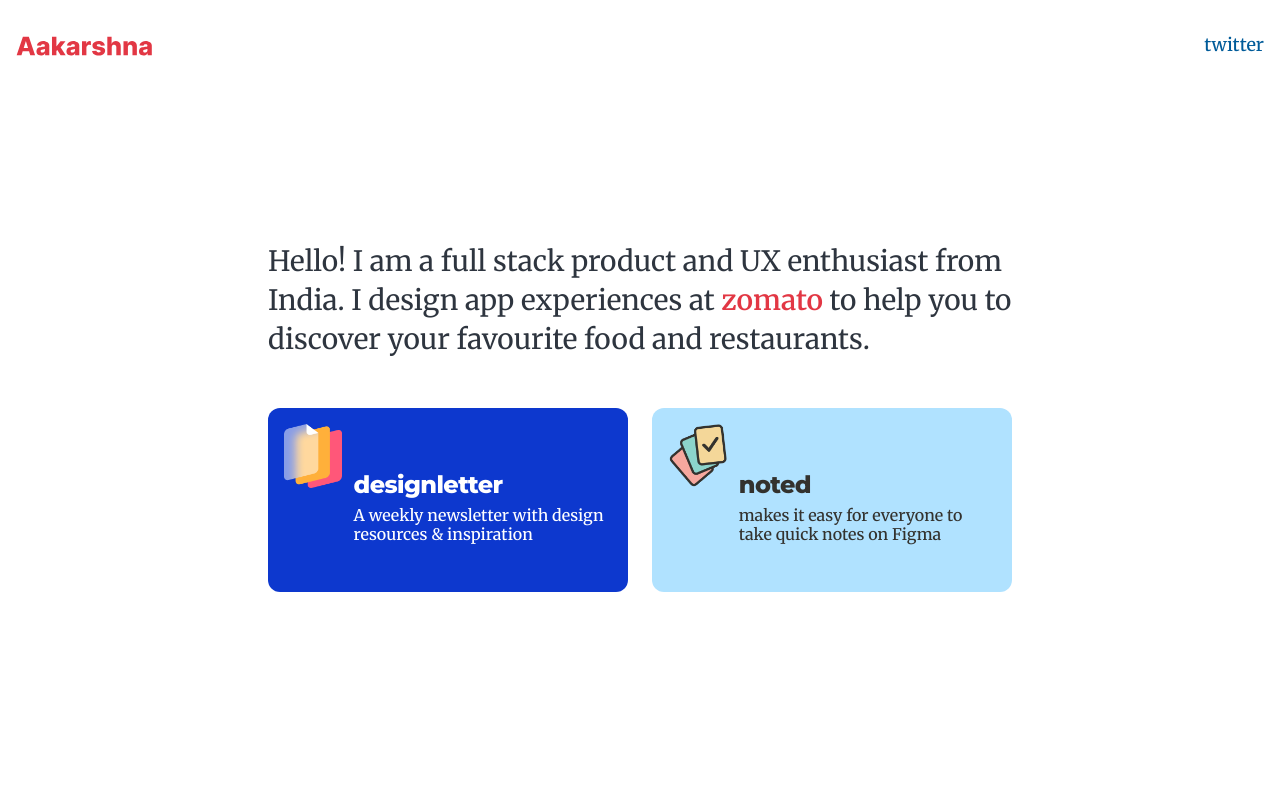
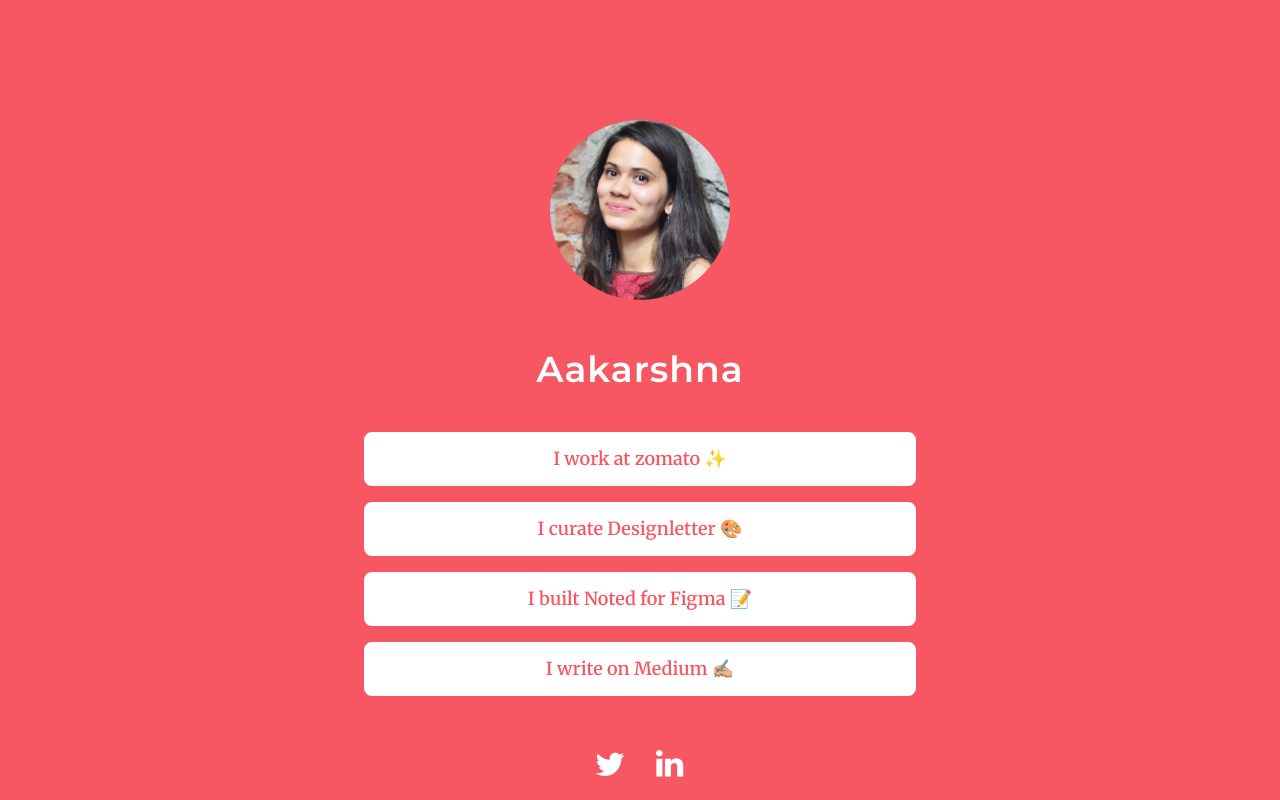
Before and after one commit to Aakarshna/aakarshna.github.io, a Gatsby site: page / in a window 1280 px wide. Built offline with nearby package versions, Linux system fonts and the light colour scheme; Gatsby itself is replaced by a stand-in of ours.

Commit message:
new layout done

```diff
--- a/src/components/layout.scss
+++ b/src/components/layout.scss
@@ -46,7 +46,7 @@ table {
 html,  body{
   font-family: 'Inter', sans-serif;
   font-weight: 400;
-  background: #FFFFFF;
+  background: #F65763;
 }
 
 // Variables
@@ -55,7 +55,7 @@ $white: #ffffff;
 $grey: #F1EDE9;
 $blue: #A2FBF4;
 $light-grey: #353639;
-$red: #e23744;
+$red: #F65763;
 // Breakpoints
 $mobile-landscape: 30rem; // 480px
 $tablet: 40rem; // 640px
@@ -65,14 +65,14 @@ $widescreen: 71.25rem; // 1140px
 
 a{
   text-decoration: none;
-  color: $red;
+  color: $white;
   font-weight: 500;
 }
 
 
 // Basic layout
 .container{
-  max-width: 1440px;
+  max-width: 600px;
   margin: 0 auto;
   @media (max-width: $tablet-wide){
       width: 100%;
@@ -100,93 +100,65 @@ a{
   }
 }
 
-.info{
-  .ak-info{
-    max-width: 800px;
-    margin: 0 auto;
-    padding: 16px;
+.main-wrap{
+  text-align: center;
+  margin-top: 120px;
+  @media (max-width: $mobile-landscape){
+      margin-top: 100px;
   }
-  .bio{
-    margin-top: 120px;
-    margin-bottom: 24px;
+  .my-img{
+    img{
+      height: 180px;
+      border-radius: 90px;
+    }
+    margin-bottom: 20px;
     @media (max-width: $mobile-landscape){
-        margin-top: 44px;
-    }
-    p{
-      font-size: 28px;
-      line-height: 140%;
-      padding: 12px;
-      @media (max-width: $mobile-landscape){
-          font-size: 24px;
-      }
-    }
-    a{
-      font-weight: 600;
-      text-decoration: none;
-      color: $red;
-      &:hover{
-        color: darken($red, 10%);
-      }
+       margin-bottom: 8px;
     }
   }
-  .products{
-    display: flex;
-    flex-direction: row;
-    justify-content: space-between;
+  .title{
+    h1{
+      font-size: 36px;
+      color: $white;
+      font-weight: 600;
+      letter-spacing: 1px;
+    }
+    margin-bottom: 12px;
+  }
+  .what-i-do{
+    margin-top: 30px;
+    margin-bottom: 10px;
     @media (max-width: $mobile-landscape){
-        flex-direction: column;
+        margin-top: 12px;
     }
-    .p-box{
-      width: 50%;
-      @media (max-width: $mobile-landscape){
-          width: 100%;
-      }
-      .p-box-wrap{
-        padding: 12px;
-        a{
-          display: flex;
-          padding: 16px;
-          border-radius: 12px;
-          img{
-            height: 64px;
-            margin-right: 12px;
-          }
-          h3{
-            font-size: 24px;
-            font-weight: 800;
-            margin-bottom: 8px;
-          }
-          p{
-            line-height: 120%;
-          }
-        }
-        .noted{
-          background: #B0E2FF;
-          &:hover{
-            background: darken(#B0E2FF, 3%);
-          }
-          h3{
-            color: #33322E;
-          }
-          p{
-            color: #33322E;
-            line-height: 120%;
-          }
-        }
-        .designletter{
-          background: #0D38CE;
-          color: $white;
-          &:hover{
-            background: darken(#0D38CE, 3%);
-          }
-          h3{
-            color: $white;
-          }
-          p{
-            line-height: 120%;
+    .w-wrap{
+      padding: 12px 24px;
+      ul{
+        li{
+          a{
+            display: block;
+            padding: 16px;
+            color: $red;
+            background: $white;
+            border-radius: 8px;
+            font-size: 18px;
+            font-weight: 600;
+            border: 2px solid $white;
+            &:hover{
+              background: $red;
+              color: $white;
+            }
           }
         }
       }
     }
   }
+  .social-link{
+    .s-wrap{
+      a{
+        padding: 16px;
+        img{height: 28px;}
+      }
+    }
+  }
 }
--- a/src/pages/index.js
+++ b/src/pages/index.js
@@ -14,53 +14,32 @@ class BlogIndex extends React.Component {
       <Layout location={this.props.location} title={siteTitle}>
         <SEO title="Aakarshna Portfolio" />
         <>
-        <div className="nav">
-          <div className="container">
-            <div className="navbar">
-              <div className="name_logo">
-                <a href="#"><img src="ak_logo.svg"/></a>
+          <div className="main-wrap">
+            <div className="container">
+              <div className="my-img">
+                <img src="preview.png" />
               </div>
-              <div className="social">
-                <a href="https://twitter.com/aakarshnaanand">twitter</a>
+              <div className="title">
+                <h1>Aakarshna</h1>
+              </div>
+              <div className="what-i-do">
+                <div className="w-wrap">
+                  <ul>
+                    <li><a href="https://zomato.com" target="__blank">I work at zomato ✨</a></li>
+                    <li><a href="https://designletter.co/?ref=aakarshna" target="__blank">I curate Designletter 🎨</a></li>
+                    <li><a href="https://aakarshna.co/noted/" target="__blank">I built Noted for Figma 📝</a></li>
+                    <li><a href="https://medium.com/@aakarshnaanand/" target="__blank">I write on Medium ✍🏼</a></li>
+                  </ul>
+                </div>
+              </div>
+              <div className="social-link">
+                <div className="s-wrap">
+                  <a href="https://twitter.com/aakarshnaanand/"><img src="twitter.svg"/></a>
+                  <a href="https://linkedin.com/in/aakarshnaanand/"><img src="linkedin.svg"/></a>
+                </div>
               </div>
             </div>
           </div>
-        </div>
-        <div className="info">
-          <div className="container">
-            <div className="ak-info">
-              <div className="bio">
-                <p>Hello! I am a full stack product and UX enthusiast from India. I design app experiences at <a href="https://zomato.com">zomato</a> to help you to discover your favourite food and restaurants.</p>
-              </div>
-              <div className="products">
-                <div className="p-box">
-                  <div className="p-box-wrap">
-                    <a href="https://designletter.co" className="designletter">
-                      <img src="designletter-box.png"/>
-                      <div className="p-desc">
-                        <h3>designletter</h3>
-                        <p>A weekly newsletter with design resources & inspiration</p>
-                      </div>
-                    </a>
-                  </div>
-                </div>
-
-                <div className="p-box">
-                  <div className="p-box-wrap">
-                    <a href="/noted" className="noted">
-                      <img src="noted-box.png"/>
-                      <div className="p-desc">
-                        <h3>noted</h3>
-                        <p>makes it easy for everyone to take quick notes on Figma</p>
-                      </div>
-                    </a>
-                  </div>
-                </div>
-
-              </div>
-            </div>
-          </div>
-        </div>
         </>
       </Layout>
     )
```
Also changed, not shown: static/linkedin.svg (added), static/preview.png (added), static/twitter.svg (added).
